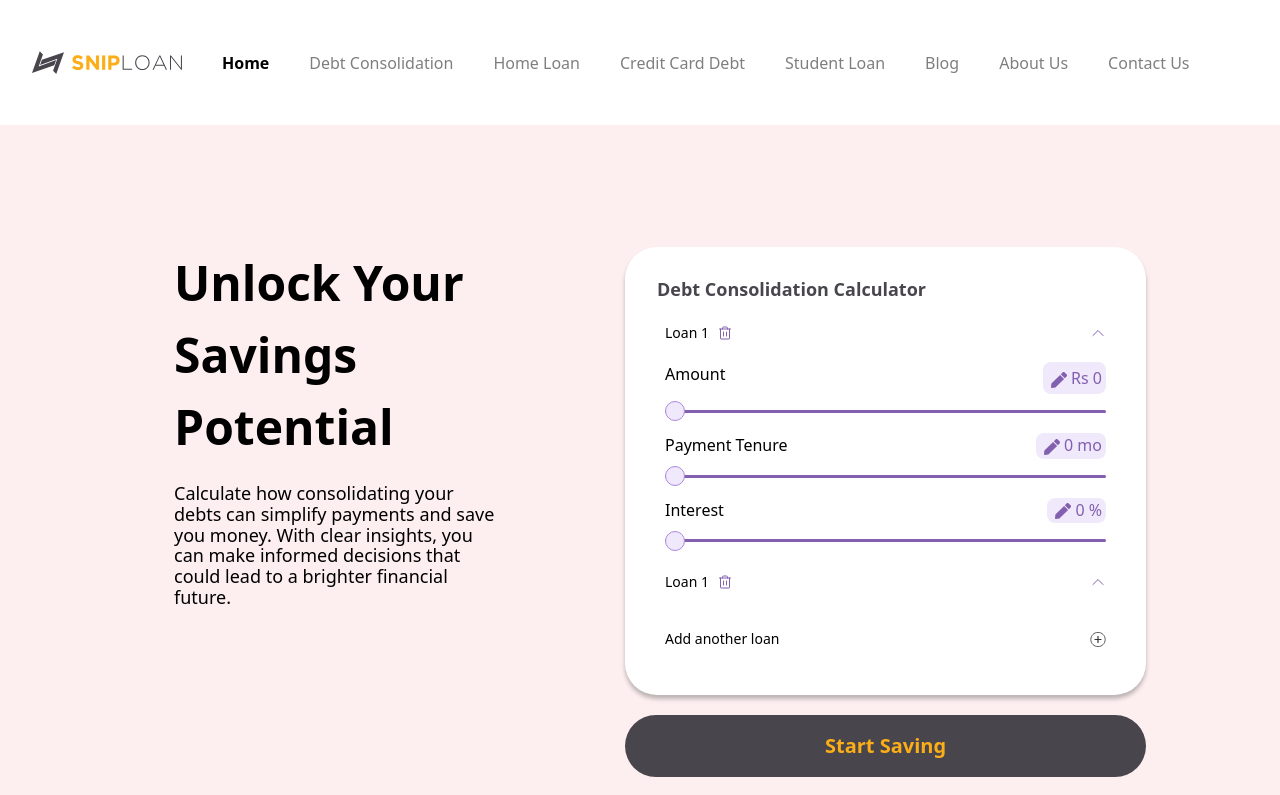
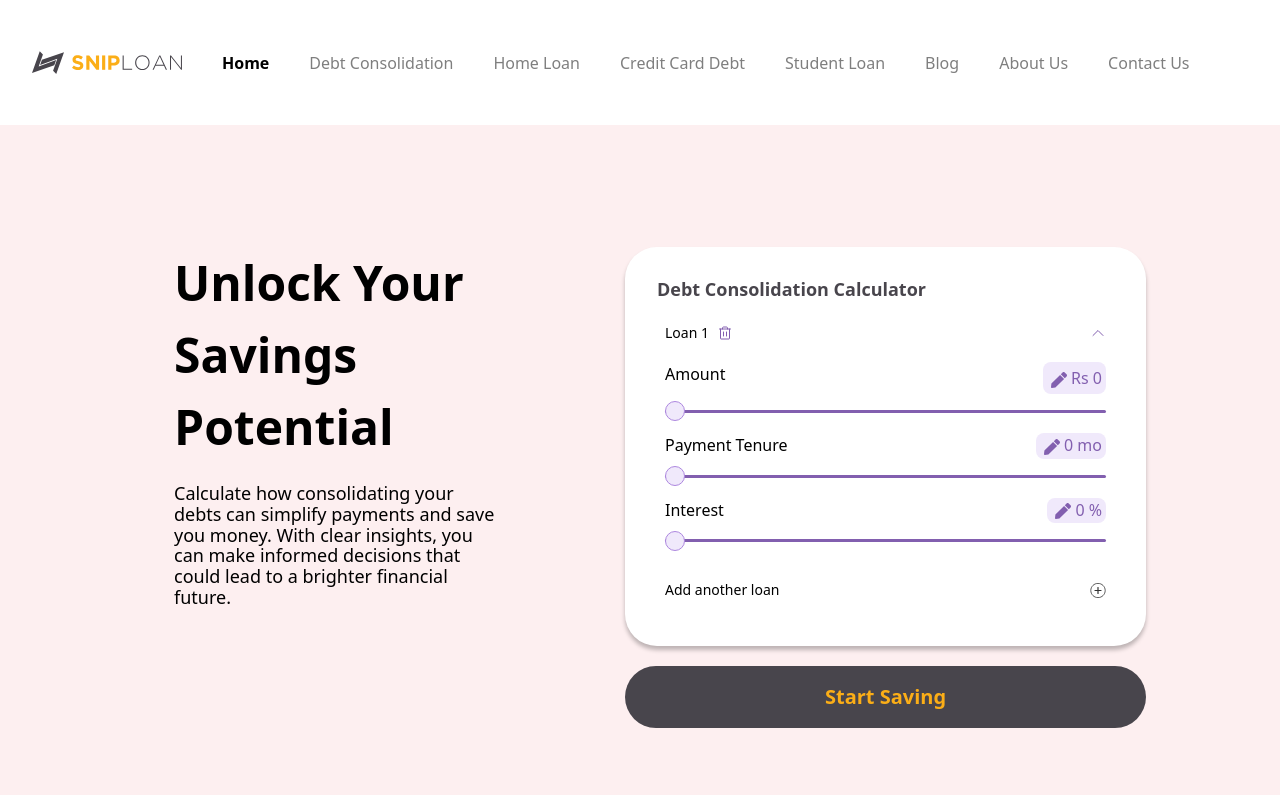
Before and after one commit to mahi25soni/temp-shiploan-frontend, a Next.js app: page /debt-consolidation in a window 1280 px wide. Shown: the top 795 px of the page. Built offline with nearby package versions, Linux system fonts and the light colour scheme.

Commit message:
Core : debt loan calculator built

```diff
--- a/src/app/debt-consolidation/page.tsx
+++ b/src/app/debt-consolidation/page.tsx
@@ -63,9 +63,7 @@ const DebtConsolidation = () => {
   })
   const formik = useFormik({
     initialValues: {
-      amount: 0,
-      payment: 0,
-      interest: 0,
+      calculators: [{ amount: 0, payment: 0, interest: 0 }],
     },
     onSubmit: (values) => {
       // setSuggestedLoanData({
@@ -73,6 +71,8 @@ const DebtConsolidation = () => {
       //   tenure: values.payment,
       //   roi: values.interest
       // })
+
+      console.log("the values are ", values)
       setSuggestLoan(true)
     },
   })
@@ -87,6 +87,20 @@ const DebtConsolidation = () => {
 
   }
 
+  const addCalculator = () => {
+    formik.setFieldValue("calculators", [
+      ...formik.values.calculators,
+      { amount: 0, payment: 0, interest: 0 },
+    ]);
+  };
+
+  const removeCalculator = (index: number) => {
+    const updatedCalculators = formik.values.calculators.filter(
+      (_, idx) => idx !== index
+    );
+    formik.setFieldValue("calculators", updatedCalculators);
+  };
+
 
   return (
 
@@ -94,7 +108,11 @@ const DebtConsolidation = () => {
     <div className='min-h-screen w-full bg-light-purple pb-5'>
       <PageWrapper heading='Unlock Your Savings Potential' altText='Background Image' bgColor='#FBEED9' mainImage='/money and pie chart.svg' description='Calculate how consolidating your debts can simplify payments and save you money. With clear insights, you can make informed decisions that could lead to a brighter financial future.'>
 
-        <DebtLoanCalculator InputDataList={InputRangeData} formik={formik} heading='Debt Consolidation Calculator'></DebtLoanCalculator>
+
+        <DebtLoanCalculator InputDataList={InputRangeData} formik={formik} heading='Debt Consolidation Calculator' addCalculator={addCalculator} removeCalculator={removeCalculator}></DebtLoanCalculator>
+
+
+
 
 
 
--- a/src/components/CalculaterComponent/DebtLoanCalculator.tsx
+++ b/src/components/CalculaterComponent/DebtLoanCalculator.tsx
@@ -17,7 +17,15 @@ interface LoanCalculatorBasicData {
 interface LoanCalculatorProps {
     InputDataList: LoanCalculatorBasicData[],
     formik: FormikProps<any>,
-    heading: string
+    heading: string,
+    addCalculator: (value: void) => void,
+    removeCalculator: (value: number) => void
+}
+
+interface loanFieldInterface {
+    amount: number,
+    payment: number,
+    interest: number
 }
 
 const DebtLoanCalculator = (data: LoanCalculatorProps) => {
@@ -28,6 +36,12 @@ const DebtLoanCalculator = (data: LoanCalculatorProps) => {
     const handleDropdown = () => {
 
     }
+
+    const handleSubmition = () => {
+        console.log("The formik values are", data?.formik?.values)
+
+
+    }
     return (
         <div className="flex w-[360px] flex-col gap-5 lg:w-[521px]">
             <div className="rounded-32 bg-white border-basic p-8 text-[38px] backdrop-blur-md shadow-[0_4px_4px_rgba(0,0,0,0.25)] flex flex-col gap-4 w-full">
@@ -35,14 +49,14 @@ const DebtLoanCalculator = (data: LoanCalculatorProps) => {
                     {data?.heading}
                 </div>
 
-                <div className="flex flex-col gap-5 w-full p-2">
-
+                {data?.formik?.values?.calculators.map((loadField: loanFieldInterface, index: number) => {
+                    return <div className="flex flex-col gap-5 w-full p-2" key={index}>
                         <div className="flex justify-between items-center w-full">
                             <div className="flex items-center gap-2">
                                 <div className="text-sm leading-[16.94px] font-normal">
-                                Loan 1
+                                    Loan {index + 1}
                                 </div>
-                            <Image src={"/Trash.svg"} width={16} height={16} alt="Delete Icon" />
+                                <Image src={"/Trash.svg"} width={16} height={16} alt="Delete Icon" onClick={() => data?.removeCalculator(index)} />
                             </div>
                             <div className="">
                                 <Image src={"/CaretDown.svg"} width={16} height={16} alt="Dropdown Icon" />
@@ -50,34 +64,18 @@ const DebtLoanCalculator = (data: LoanCalculatorProps) => {
                             </div>
                         </div>
 
-                    {data?.InputDataList?.length > 0 && data?.InputDataList?.map((item, index) => {
-                        return <InputRange key={index} SingleInputData={item} formik={data?.formik} />
+                        {data?.InputDataList?.length > 0 && data?.InputDataList?.map((item, inputIndex) => {
+                            return <InputRange key={inputIndex} SingleInputData={item} formik={data?.formik} loanIndex={index} />
                         })}
                     </div>
-                <div className="flex flex-col gap-5 w-full p-2">
+                })}
 
-                    <div className="flex justify-between items-center w-full">
-                        <div className="flex items-center gap-2">
-                            <div className="text-sm leading-[16.94px] font-normal">
-                                Loan 1
-                            </div>
-                            <Image src={"/Trash.svg"} width={16} height={16} alt="Delete Icon" />
-                        </div>
-                        <div className="">
-                            <Image src={"/CaretDown.svg"} width={16} height={16} alt="Dropdown Icon" />
 
-                        </div>
-                    </div>
-
-                    {/* {data?.InputDataList?.length > 0 && data?.InputDataList?.map((item, index) => {
-                        return <InputRange key={index} SingleInputData={item} formik={data?.formik} />
-                    })} */}
-                </div>
                 <div className="flex justify-between items-center w-full h-12 p-2">
                     <div className="text-sm leading-[16.94px] font-normal">
                         Add another loan
                     </div>
-                    <div className="">
+                    <div className="" onClick={() => data?.addCalculator()}>
                         <Image src={"/PlusCircle.svg"} width={16} height={16} alt="Dropdown Icon" />
 
                     </div>
@@ -89,7 +87,7 @@ const DebtLoanCalculator = (data: LoanCalculatorProps) => {
 
 
             </div>
-            <button className="w-full rounded-32 bg-light-gray p-4 text-[20px] font-bold text-yellow-orange" onClick={() => data?.formik?.handleSubmit()}>
+            <button className="w-full rounded-32 bg-light-gray p-4 text-[20px] font-bold text-yellow-orange" onClick={handleSubmition}>
                 Start Saving
             </button>
         </div>
--- a/src/components/atoms/InputRange.tsx
+++ b/src/components/atoms/InputRange.tsx
@@ -15,6 +15,7 @@ interface InputRangeBasicData {
 interface InputRangeProps {
   SingleInputData: InputRangeBasicData;
   formik: FormikProps<any>;
+  loanIndex?: number
 }
 
 const InputRange: React.FC<InputRangeProps> = (data: InputRangeProps) => {
@@ -33,6 +34,8 @@ const InputRange: React.FC<InputRangeProps> = (data: InputRangeProps) => {
     setIsEditing(false);
   };
 
+
+  console.log("the data is", data)
   return (
     <div className="w-full flex flex-col gap-4">
       <div className="flex justify-between text-base leading-[17px]">
@@ -58,7 +61,8 @@ const InputRange: React.FC<InputRangeProps> = (data: InputRangeProps) => {
                   backgroundColor: 'transparent',
                 }}
               >
-                {data.formik.values[data.SingleInputData.name]}
+                {typeof data?.loanIndex === 'number' ? data?.formik.values.calculators[data?.loanIndex][data.SingleInputData.name] : data.formik.values[data.SingleInputData.name]}
+
               </span>
             </>
           ) : data.SingleInputData.type === 'time' ? (
@@ -76,7 +80,7 @@ const InputRange: React.FC<InputRangeProps> = (data: InputRangeProps) => {
                   backgroundColor: 'transparent',
                 }}
               >
-                {data.formik.values[data.SingleInputData.name]}
+                {typeof data?.loanIndex === 'number' ? data?.formik.values.calculators[data?.loanIndex][data.SingleInputData.name] : data.formik.values[data.SingleInputData.name]}
               </span>{' '}
               mo
             </>
@@ -95,7 +99,7 @@ const InputRange: React.FC<InputRangeProps> = (data: InputRangeProps) => {
                   backgroundColor: 'transparent',
                 }}
               >
-                {data.formik.values[data.SingleInputData.name]}
+                {typeof data?.loanIndex === 'number' ? data?.formik.values.calculators[data?.loanIndex][data.SingleInputData.name] : data.formik.values[data.SingleInputData.name]}
               </span>{' '}
               %
             </>
@@ -107,13 +111,20 @@ const InputRange: React.FC<InputRangeProps> = (data: InputRangeProps) => {
         max={data.SingleInputData.maxValue}
         min={data.SingleInputData.minValue}
         className="appearance-none w-full h-[3px] bg-range-text rounded-lg cursor-pointer border-none m-0 p-0"
-        onChange={(e) =>
-          data.formik.setFieldValue(
-            data.SingleInputData.name,
-            parseFloat(e.target.value)
-          )
-        }
-        value={data.formik.values[data.SingleInputData.name]}
+        onChange={(e) => {
+          if (typeof data?.loanIndex === 'number') {
+            console.log("loan Index wala chal gaya")
+            data.formik.setFieldValue(`calculators[${data?.loanIndex}][${data.SingleInputData.name}]`, parseFloat(e.target.value))
+          } else {
+            console.log("loan Index wala nahi chala")
+            data.formik.setFieldValue(data.SingleInputData.name, parseFloat(e.target.value))
+          }
+
+        }}
+        value={typeof data?.loanIndex === 'number'
+          ? data?.formik.values.calculators[data?.loanIndex][data.SingleInputData.name] || 0
+          : data.formik.values[data.SingleInputData.name] || 0}
+
         step={data.SingleInputData.step}
       />
     </div>
```
Lines whose indentation alone changed are shown as unchanged.
